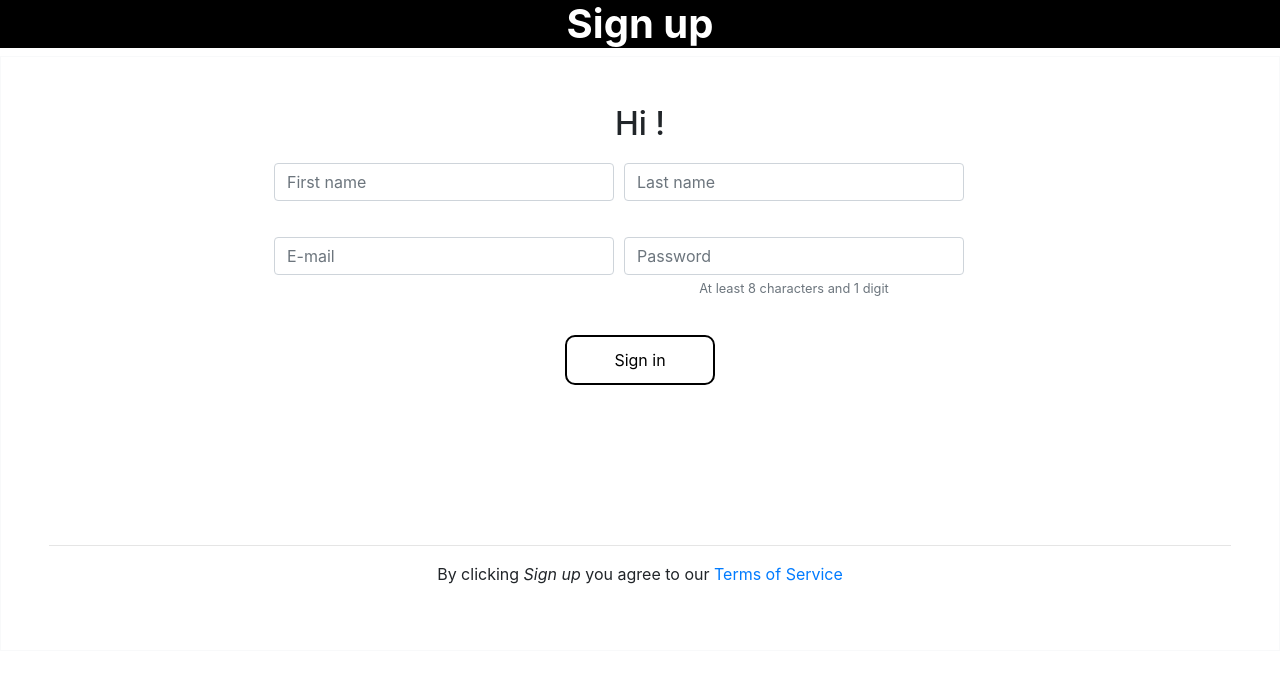
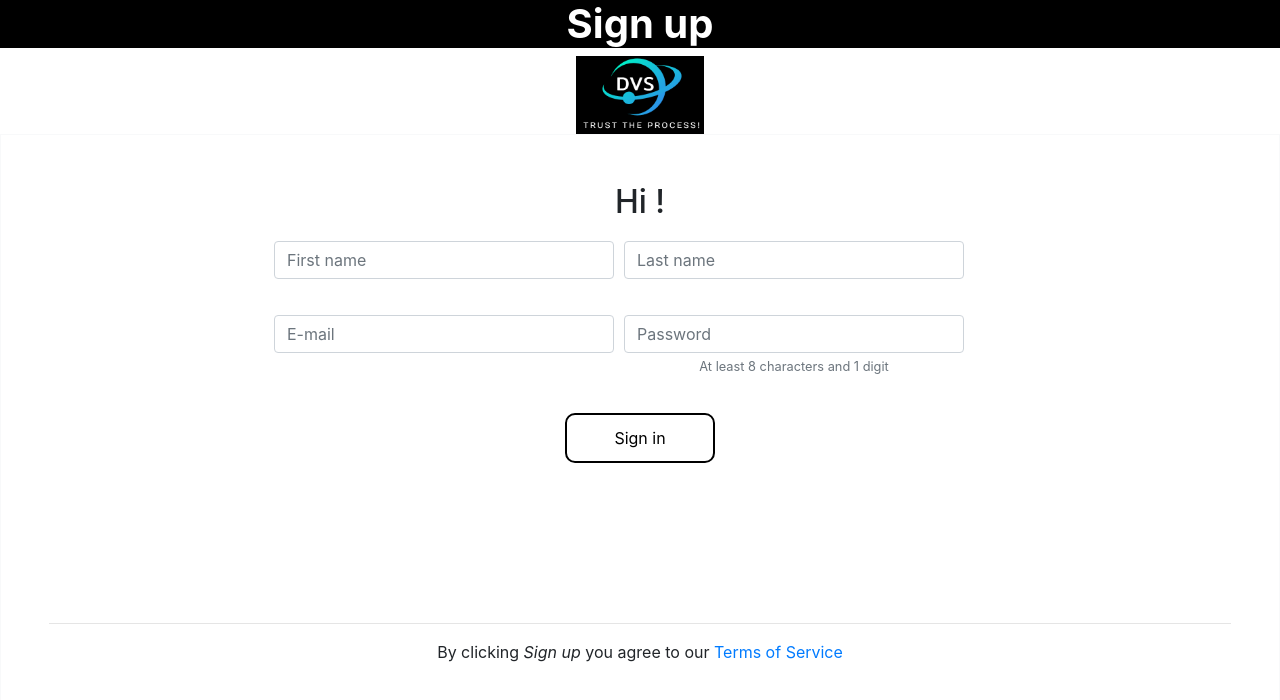
Before and after one commit to yhonny2805/dvs-angular-project-yhonnatan, an Angular app: page / in a window 1280 px wide. Shown: the top 700 px of the page. Built offline with nearby package versions, Linux system fonts and the light colour scheme.

Commit message:
my-third-version

```diff
--- a/src/app/users/usersignup/usersignup.component.css
+++ b/src/app/users/usersignup/usersignup.component.css
@@ -30,3 +30,11 @@ button {
     color: white;
     font-weight: bold;
   }
+
+  img {
+    display: block;
+  margin-left: auto;
+  margin-right: auto;
+  width: 10%;
+  height: auto;
+  }
--- a/src/app/users/usersignup/usersignup.component.html
+++ b/src/app/users/usersignup/usersignup.component.html
@@ -1,6 +1,7 @@
 <!-- Default form register -->
 
 <h1>{{Headline}}</h1>
+<img [src]="srcURL" />
 <form class="text-center border border-light p-5">
 
     <h2>Hi {{ newMember }}!</h2>
--- a/src/app/users/usersignup/usersignup.component.ts
+++ b/src/app/users/usersignup/usersignup.component.ts
@@ -9,7 +9,7 @@ export class UsersignupComponent {
   Headline = 'Sign up';
   termsOfService = 'By clicking <em>Sign up</em> you agree to our '
   newMember: string = '';
-
+  srcURL = "assets/dvs4.PNG"
   mySubmit(): void {
     alert('Thank you for signing up with us. Your request is being processed!');
   }
```
